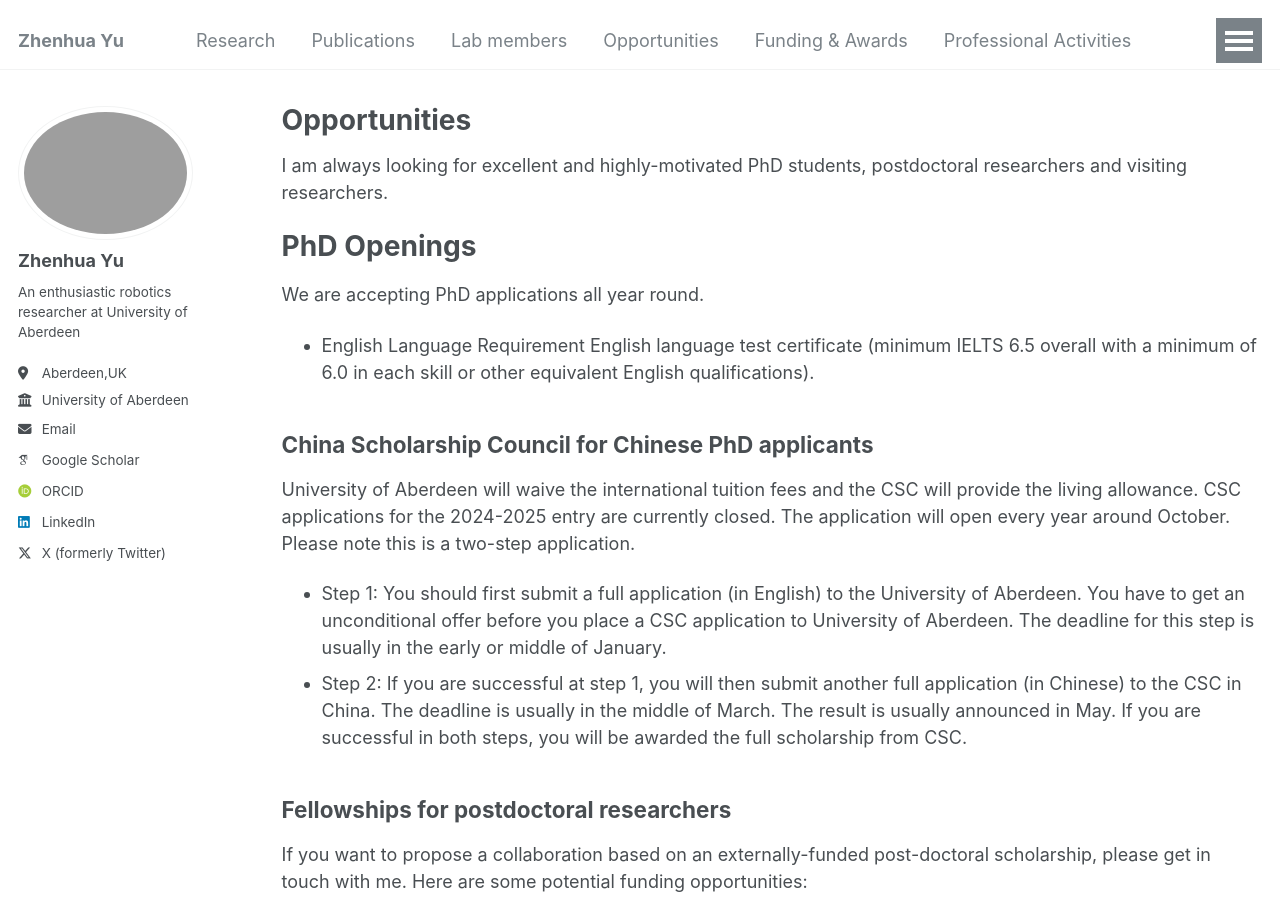
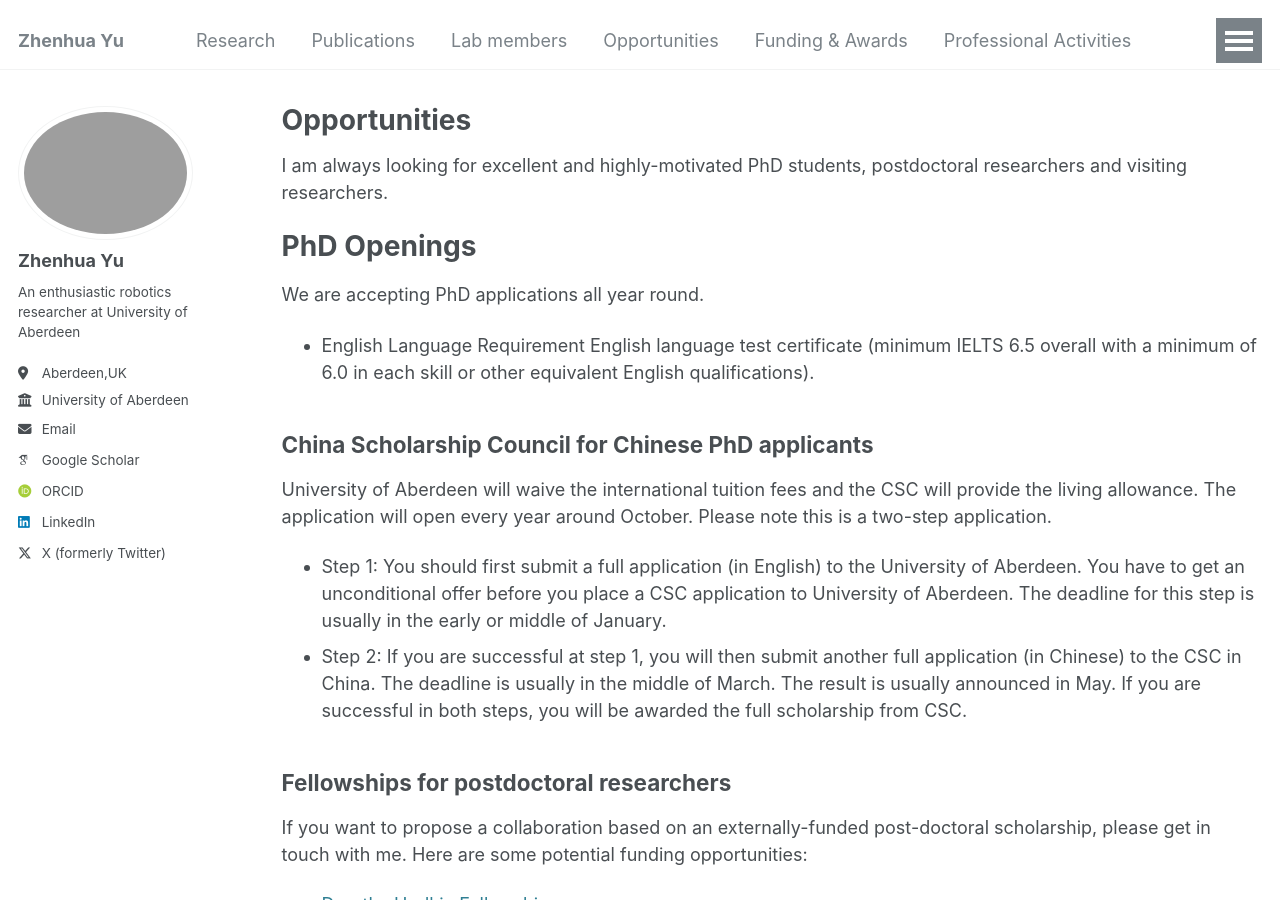
Before and after one commit to DrZhenhuaYu/DrZhenhuaYu.github.io, a Jekyll site: the page built from _pages/Opportunities.md, in a window 1280 px wide and 900 px high. Built offline with Jekyll 4.4.1, drawn with Linux system fonts in a browser that asks for light colours; some web fonts are replaced.

Commit message:
Update Opportunities.md

```diff
--- a/_pages/Opportunities.md
+++ b/_pages/Opportunities.md
@@ -18,7 +18,6 @@
 
 ## China Scholarship Council for Chinese PhD applicants
 University of Aberdeen will waive the international tuition fees and the CSC will provide the living allowance.
-CSC applications for the 2024-2025 entry are currently closed.
 The application will open every year around October. Please note this is a two-step application.
 * Step 1: You should first submit a full application (in English) to the University of Aberdeen. You have to get an unconditional offer before you place a CSC application to University of Aberdeen. The deadline for this step is usually in the early or middle of January.
 * Step 2: If you are successful at step 1, you will then submit another full application (in Chinese) to the CSC in China. The deadline is usually in the middle of March. The result is usually announced in May.
```
